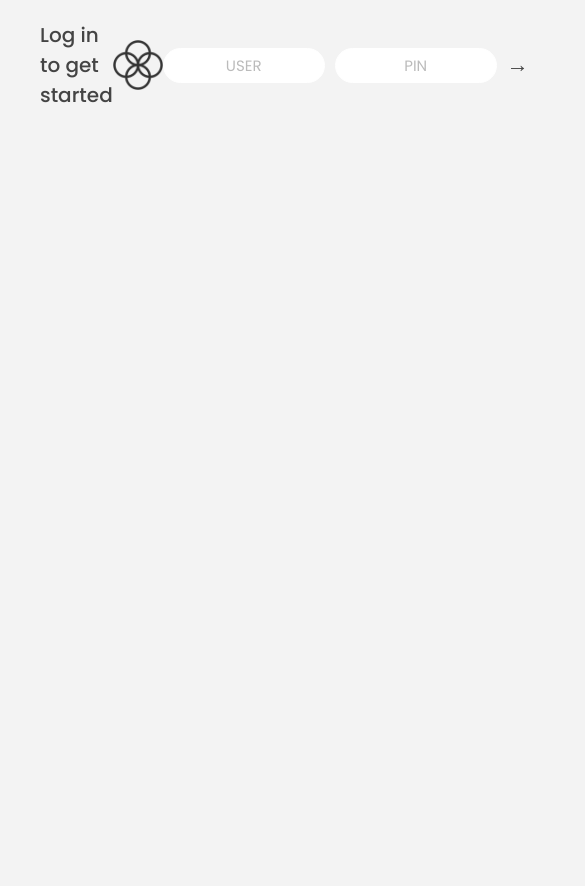
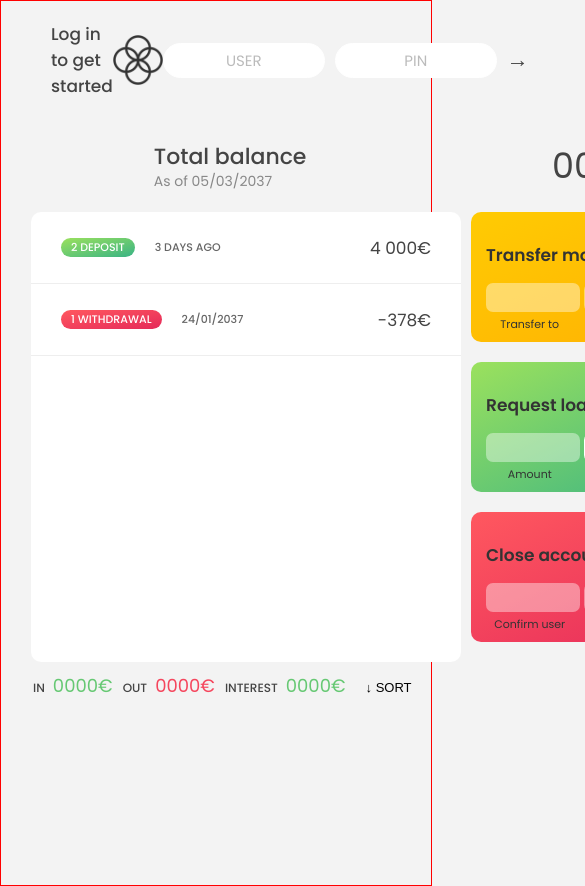
Before and after one commit to Abideen-program/BankGo, a plain HTML site: page index.html in a window 390 px wide. Shown: the top 886 px of the page, 585 px wide, since content can reach past the window. Drawn offline with Linux system fonts and the light colour scheme.

Commit message:
setting screen size at 1024 and 768px

```diff
--- a/index.html
+++ b/index.html
@@ -39,7 +39,7 @@
       <!-- BALANCE -->
       <div class="balance">
         <div>
-          <p class="balance__label">Current balance</p>
+          <p class="balance__label">Total balance</p>
           <p class="balance__date">
             As of <span class="date">05/03/2037</span>
           </p>
--- a/style.css
+++ b/style.css
@@ -15,6 +15,9 @@ body {
   background: #f3f3f3;
   height: 100vh;
   padding: 2rem;
+  border: 1px solid red;
+  width: 100%;
+  /* overflow-x: hidden; */
 }
 
 nav {
@@ -84,7 +87,7 @@ nav {
   display: grid;
   grid-template-columns: 4fr 3fr;
   grid-template-rows: auto repeat(3, 15rem) auto;
-  opacity: 0;
+  /* opacity: 0; */
   transition: all 1s;
 }
 
@@ -114,6 +117,7 @@ nav {
 
 /* MOVEMENTS */
 .movements {
+  width: 55rem;
   grid-row: 2 / span 3;
   background: #fff;
   border-radius: 1rem;
@@ -198,6 +202,7 @@ nav {
 
 /* OPERATIONS */
 .operation {
+  width: 35rem;
   border-radius: 1rem;
   padding: 3rem 4rem;
   color: #333;
@@ -287,3 +292,66 @@ h2 {
 .timer {
   font-weight: 600;
 }
+
+@media (max-width: 1024px) {
+  .welcome {
+    font-size: 1.7rem;
+  }
+
+  nav {
+    padding: 0 3rem;
+  }
+
+  .app {
+    padding: 0 3rem 0 1rem;
+  }
+}
+
+@media (max-width: 768px) {
+  .balance {
+    justify-content: space-around;
+  }
+  .movements {
+    width: 43rem;
+    margin-right: 5rem;
+  }
+
+  .movements__row {
+    padding: 2.25rem 3rem;
+  }
+
+  .operation {
+    width: 23rem;
+    padding: 3rem 1.5rem;
+    transform: translateX(-60px);
+    margin-left: 2rem;
+  }
+
+  .form__label {
+    font-size: 1.1rem;
+  }
+
+  .summary {
+    padding: 0 0.2rem;
+  }
+
+  .summary__label {
+    font-size: 1.2rem;
+    font-weight: 500;
+    text-transform: uppercase;
+    margin-right: 0.8rem;
+  }
+
+  .summary__value {
+    font-size: 1.8rem;
+    margin-right: 1rem;
+  }
+
+  .btn--sort {
+    margin-left: 1rem;
+  }
+
+  .balance__value {
+    font-size: 3.5rem;
+  }
+}
```
